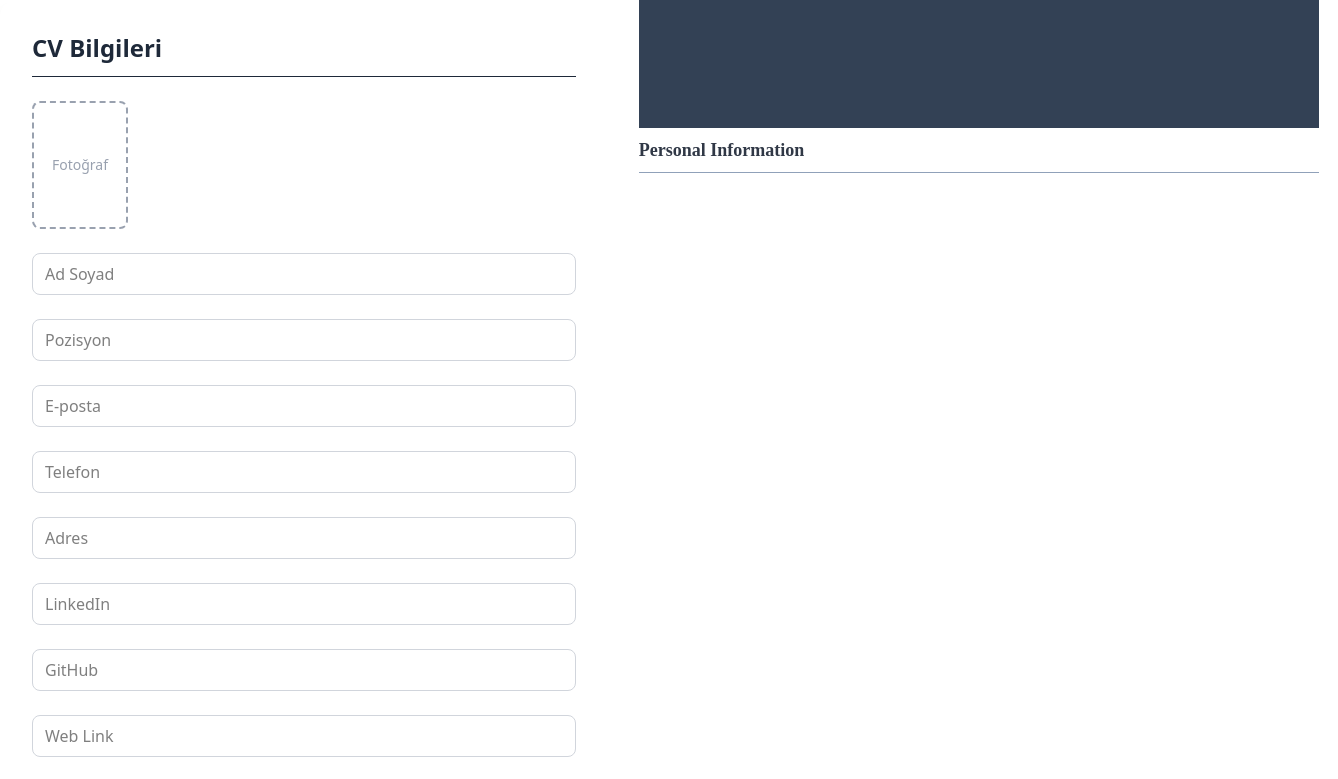
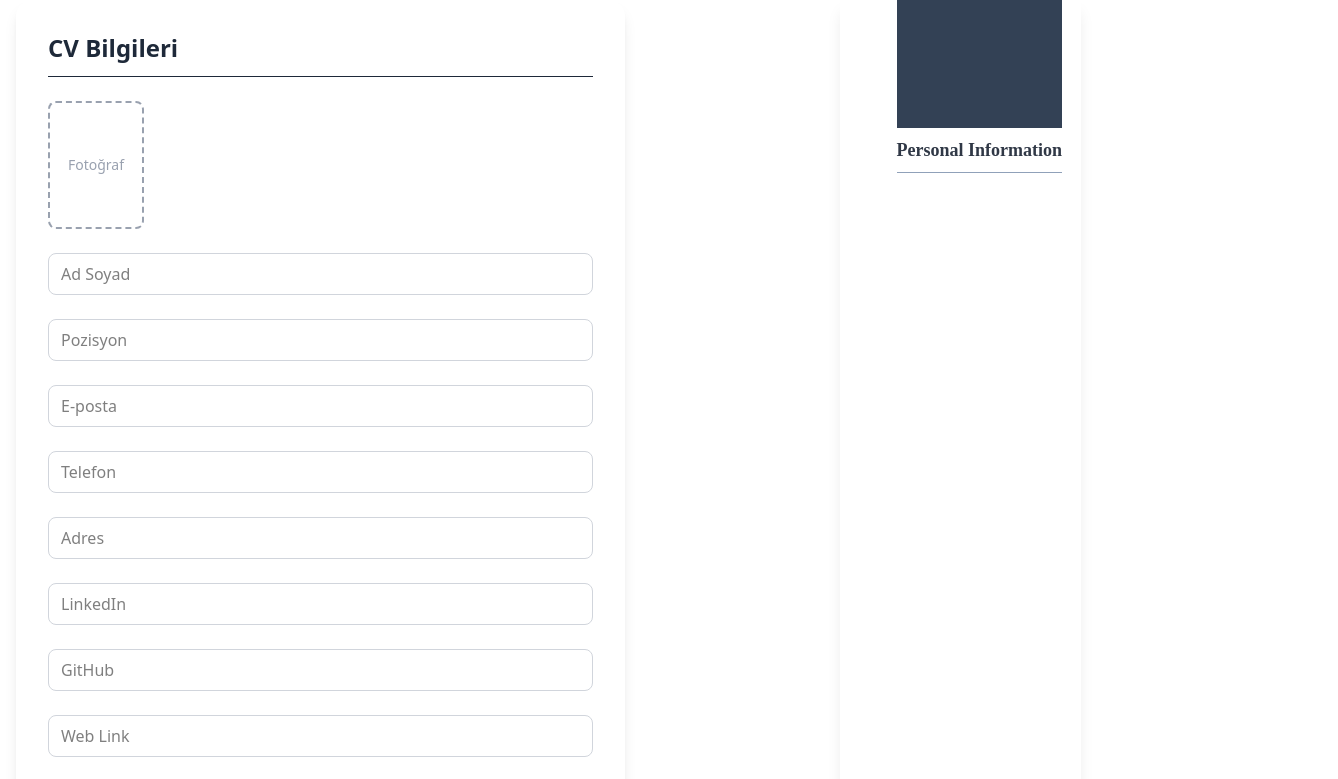
Before and after one commit to sevvalkarahan/CV_creation_page_with_next.js, a Next.js app: page / in a window 1280 px wide. Shown: the top 779 px of the page, 1338 px wide, since content can reach past the window. Built offline with nearby package versions, Linux system fonts and the light colour scheme.

Commit message:
responsive desing was edited

```diff
--- a/app/page.js
+++ b/app/page.js
@@ -148,7 +148,7 @@ const CreateCV = () => {
 
   return (
 
-    <div className="w-full flex flex-col lg:flex-row gap-8 justify-center items-start lg:justify-evenly">
+    <div className="max-w-7xl mx-auto w-full flex flex-col lg:flex-row gap-8 px-4">
 
       {/* FORM */}
       <div className="w-full lg:w-1/2 bg-white p-8 rounded-2xl shadow-lg space-y-6">
@@ -494,10 +494,18 @@ const CreateCV = () => {
       </div>
 
       {/* CV PREVIEW */}
-      <div className="w-full lg:w-1/2 relative flex justify-center">
-        <div className="lg:sticky lg:top-6">
-          <div id="cv" style={{ width: "200mm", minHeight: "287mm", padding: "0mm 5mm 0mm 15mm", backgroundColor: 'white', fontFamily: 'Times New Roman', fontSize: '9pt' }}>
-            <div className="flex w-full h-32 mt-0 mb-2" style={{ backgroundColor: '#334155', color: 'white' }}>
+      <div className="w-full lg:w-1/2 flex justify-center">
+        <div className="sticky top-0 lg:top-6">
+          <div id="cv"
+            className="bg-white w-full max-w-[210mm] shadow-lg"
+            style={{
+              minHeight: "297mm",
+              padding: "0mm 5mm 0mm 15mm",
+              fontFamily: "Times New Roman",
+              fontSize: "9pt"
+            }}
+          >
+            <div className="flex flex-col sm:flex-row w-full h-auto sm:h-32 mt-0 mb-2" style={{ backgroundColor: '#334155', color: 'white' }}>
 
               <div>
                 {photo && (
```
